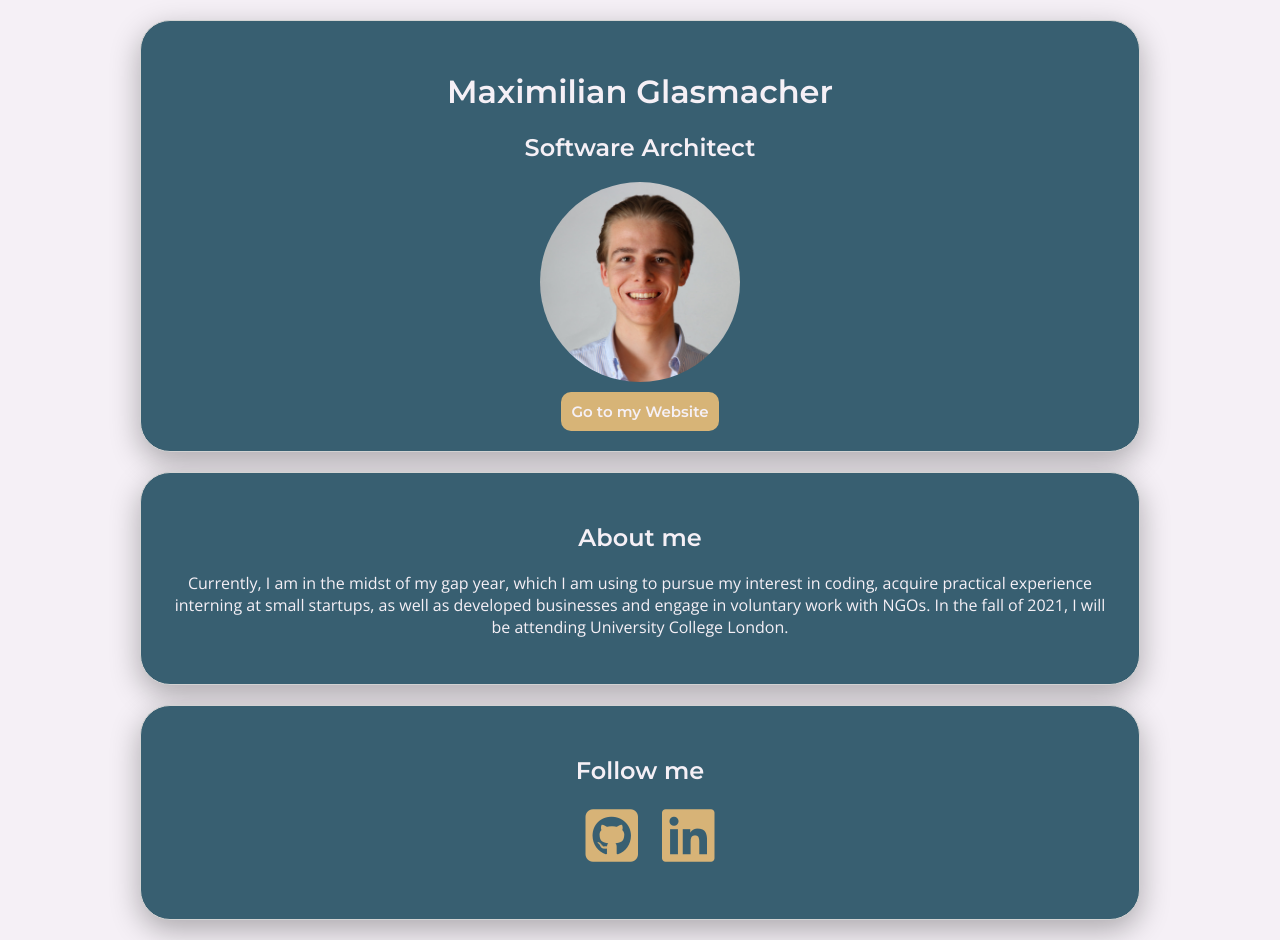
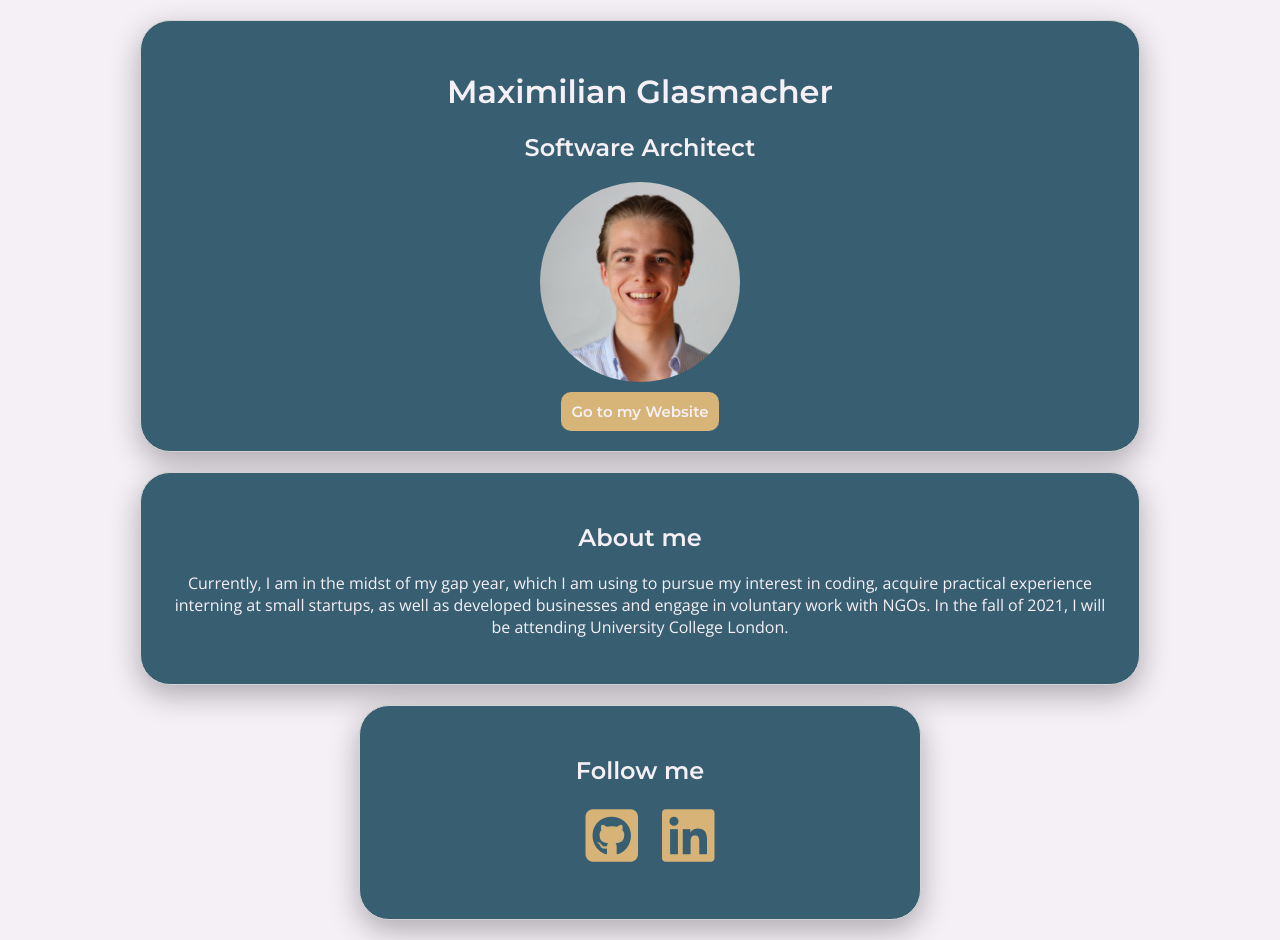
Before and after one commit to MaximilianJG/profile, a plain HTML site: page index.html in a window 1280 px wide. Drawn offline with nearby package versions, Linux system fonts and the light colour scheme.

```diff
--- a/index.html
+++ b/index.html
@@ -21,7 +21,7 @@
       <h2>About me</h2>
       <p>Currently, I am in the midst of my gap year, which I am using to pursue my interest in coding, acquire practical experience interning at small startups, as well as developed businesses and engage in voluntary work with NGOs. In the fall of 2021, I will be attending University College London.</p>
     </div>
-    <div class="card">
+    <div class="card smaller-card">
       <h2>Follow me</h2>
       <ul class="list-inline" >
         <li><a href="https://github.com/maximilianjg" target="_blank" class="social-media-size"><i class="fab fa-github-square"></i></a></li>
--- a/style.css
+++ b/style.css
@@ -16,10 +16,8 @@ p {
 
 .card {
   background-color: #385F71;
-  text-align: center;
   padding: 30px 30px;
   margin: 20px auto;
-  width: 1000px auto;
   border: 1px solid lightgrey;
   box-shadow: 0px 10px 30px rgba(0,0,0,0.3);
   border-radius: 30px;
@@ -31,6 +29,7 @@ a {
 }
 
 .container {
+  text-align: center;
   width: 1000px;
   margin: 0 auto;
 }
@@ -85,3 +84,7 @@ img {
     width: 300px;
   }
 }
+
+.smaller-card {
+  width: 500px;
+}
```
